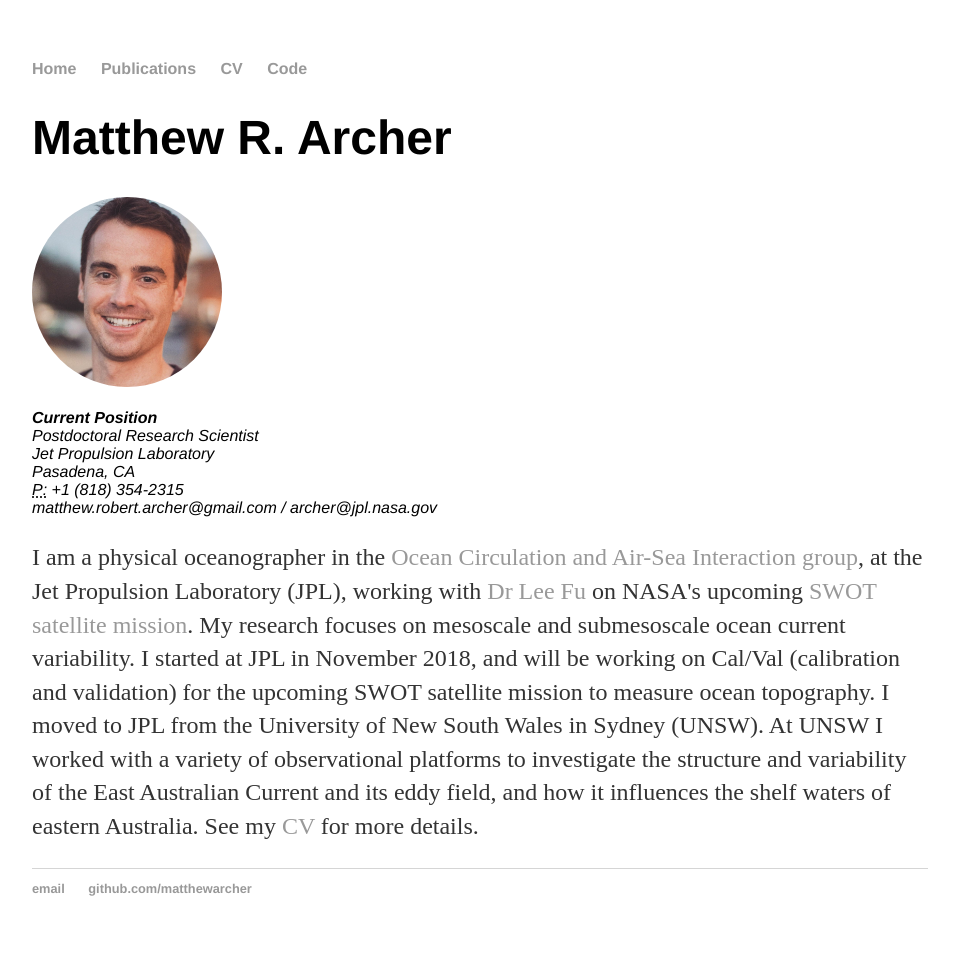
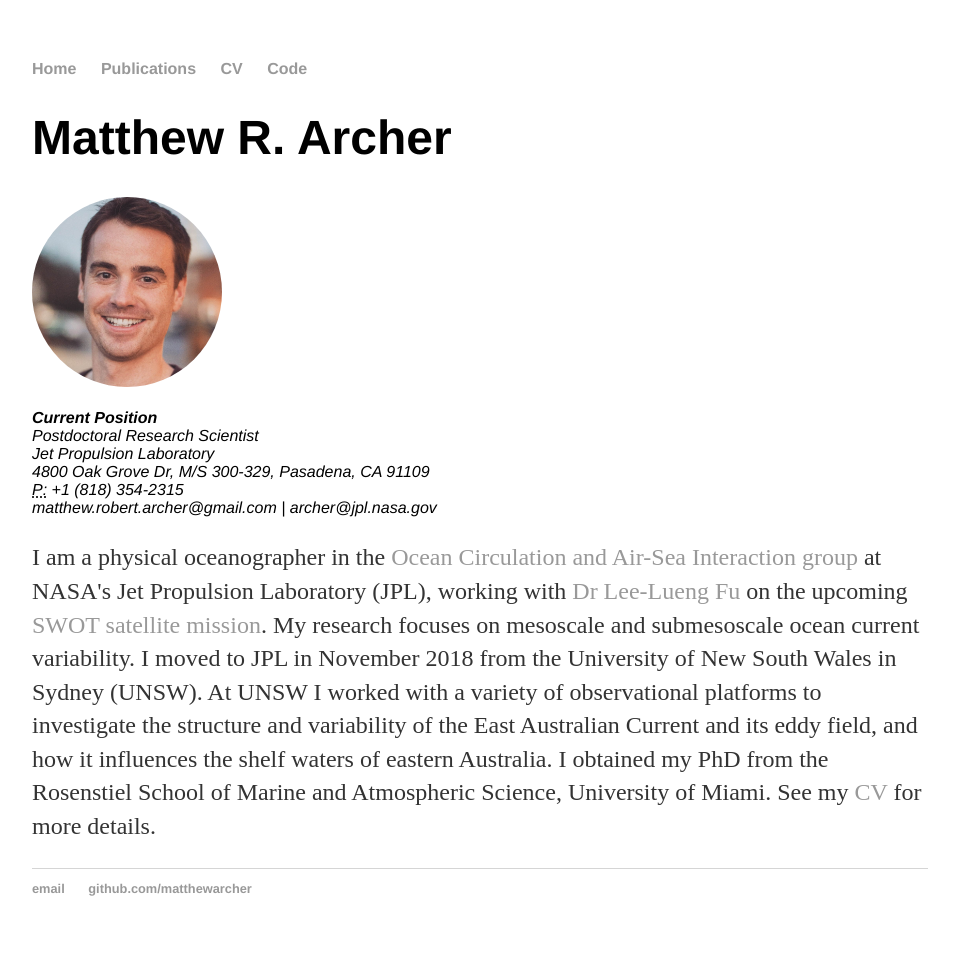
Before and after one commit to matthewarcher/matthewarcher.github.io, a Jekyll site: the page built from index.html, in a window 1280 px wide. Shown: the whole page, without its empty margins (160-1113 px from the left). Built offline with Jekyll 4.4.1, drawn with Linux system fonts in a browser that asks for light colours.

Commit message:
Update index.html

```diff
--- a/index.html
+++ b/index.html
@@ -13,11 +13,11 @@ title: Matthew R. Archer
 	<strong>Current Position</strong><br>
 	Postdoctoral Research Scientist <br>
 	Jet Propulsion Laboratory <br>
-	Pasadena, CA <br>
+	4800 Oak Grove Dr, M/S 300-329, Pasadena, CA 91109 <br>
 	<abbr title="phone">P:</abbr> +1 (818) 354-2315<br>
-	<span class="obfuscate">matthew.robert.archer@gmail.com / archer@jpl.nasa.gov</span>
+	<span class="obfuscate">matthew.robert.archer@gmail.com | archer@jpl.nasa.gov</span>
 	</address></font>
 
-	<p>I am a physical oceanographer in the <a href="https://science.jpl.nasa.gov/EarthScience/OceanCirculationAirSeaInteraction/index.cfm" target="_blank">Ocean Circulation and Air-Sea Interaction group</a>, at the Jet Propulsion Laboratory (JPL), working with <a href="https://science.jpl.nasa.gov/people/Fu/" target="_blank">Dr Lee Fu</a> on NASA's upcoming <a href="https://swot.jpl.nasa.gov/" target="_blank">SWOT satellite mission</a>.
+	<p>I am a physical oceanographer in the <a href="https://science.jpl.nasa.gov/EarthScience/OceanCirculationAirSeaInteraction/index.cfm" target="_blank">Ocean Circulation and Air-Sea Interaction group</a> at NASA's Jet Propulsion Laboratory (JPL), working with <a href="https://science.jpl.nasa.gov/people/Fu/" target="_blank">Dr Lee-Lueng Fu</a> on the upcoming <a href="https://swot.jpl.nasa.gov/" target="_blank">SWOT satellite mission</a>.
 
-    My research focuses on mesoscale and submesoscale ocean current variability. I started at JPL in November 2018, and will be working on Cal/Val (calibration and validation) for the upcoming SWOT satellite mission to measure ocean topography. I moved to JPL from the University of New South Wales in Sydney (UNSW). At UNSW I worked with a variety of observational platforms to investigate the structure and variability of the East Australian Current and its eddy field, and how it influences the shelf waters of eastern Australia. See my <a href="/Archer_CV.pdf" target="_blank">CV</a> for more details. </p>
+    My research focuses on mesoscale and submesoscale ocean current variability. I moved to JPL in November 2018 from the University of New South Wales in Sydney (UNSW). At UNSW I worked with a variety of observational platforms to investigate the structure and variability of the East Australian Current and its eddy field, and how it influences the shelf waters of eastern Australia. I obtained my PhD from the Rosenstiel School of Marine and Atmospheric Science, University of Miami. See my <a href="/Archer_CV.pdf" target="_blank">CV</a> for more details. </p>
```
